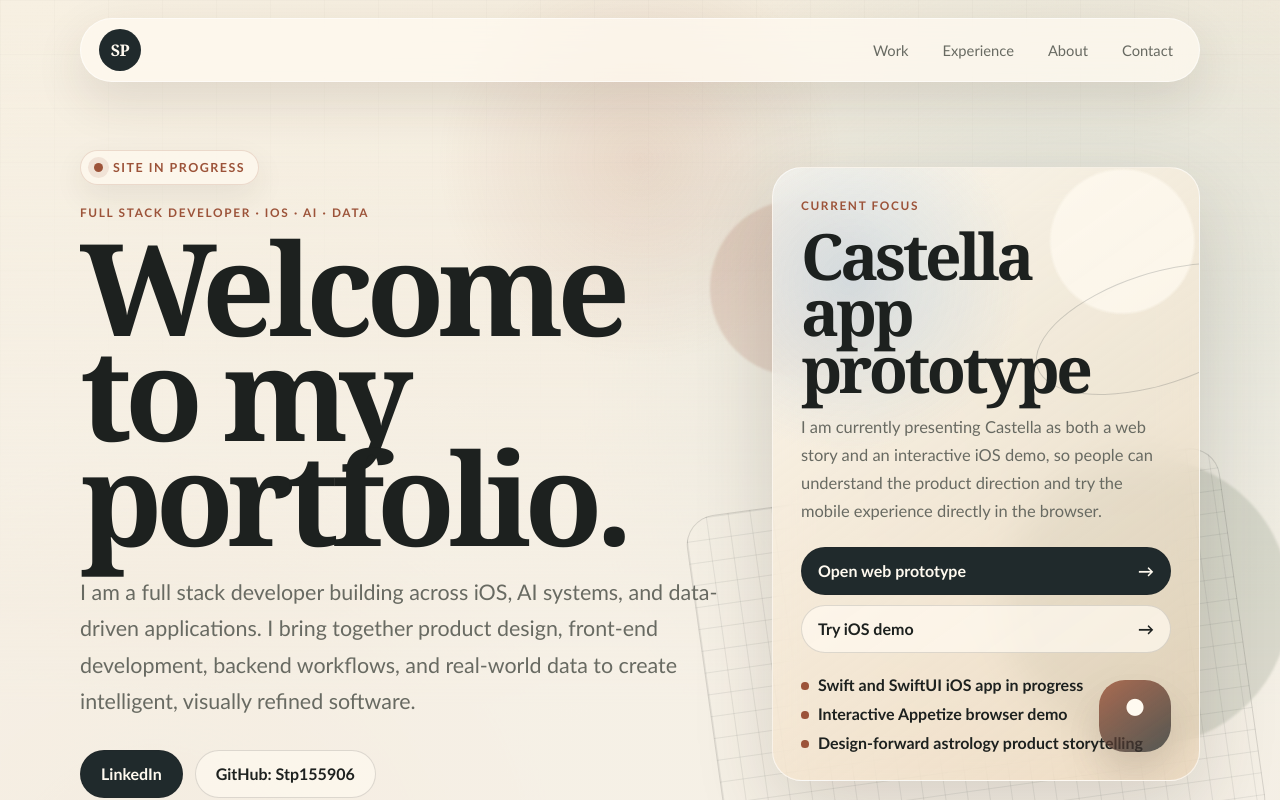
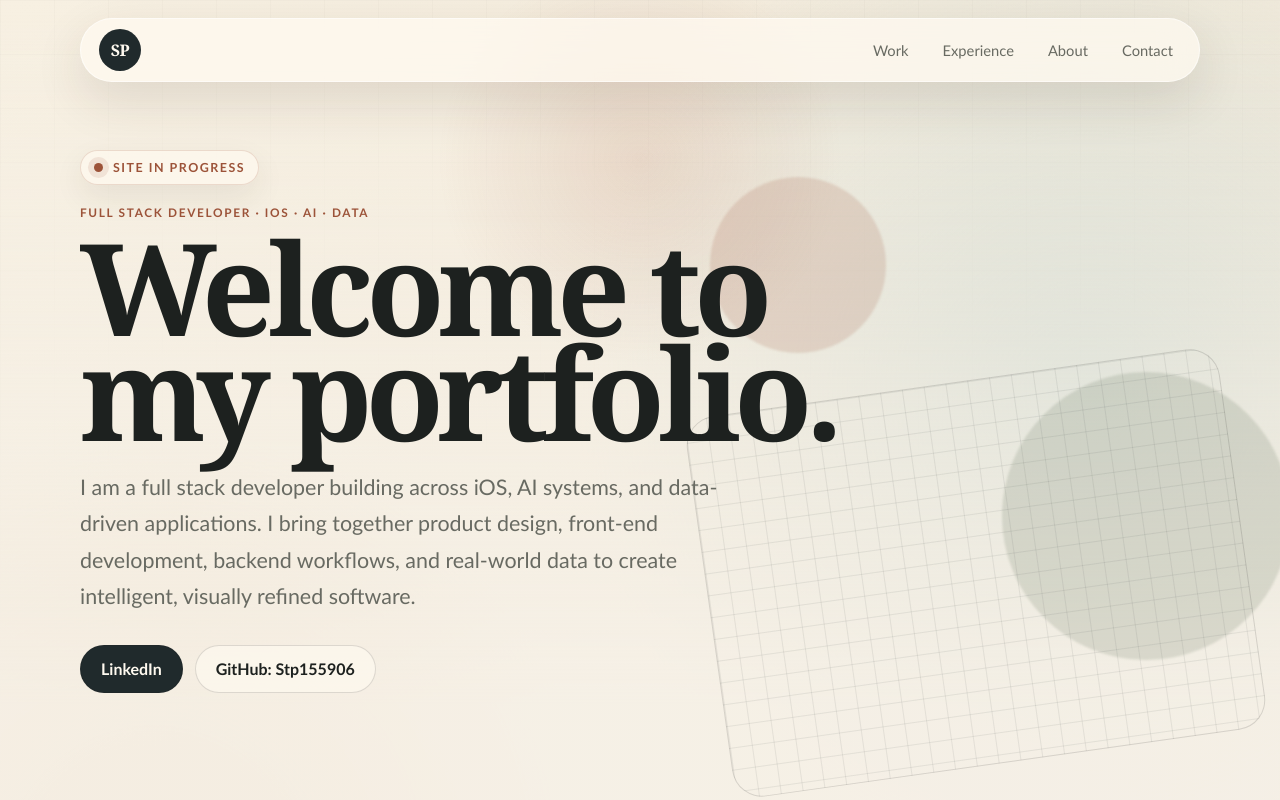
Before and after one commit to Stp155906/portfolio, a React (Vite) app: page / in a window 1280 px wide. Shown: the top 800 px of the page. Built offline with nearby package versions, Linux system fonts and the light colour scheme.

Commit message:
Remove current focus card

```diff
--- a/src/main.jsx
+++ b/src/main.jsx
@@ -137,7 +137,7 @@ function Header() {
 
 function Hero() {
   return (
-    <section className="hero section-grid" aria-labelledby="hero-title">
+    <section className="hero" aria-labelledby="hero-title">
       <div className="parallax-shape orb-one" aria-hidden="true" />
       <div className="parallax-shape orb-two" aria-hidden="true" />
       <div className="grid-plane" aria-hidden="true" />
@@ -159,24 +159,6 @@ function Hero() {
           <a className="button ghost" href={githubUrl}>GitHub: Stp155906</a>
         </div>
       </div>
-
-      <aside className="identity-card current-focus-card" data-reveal aria-label="Current portfolio focus">
-        <p className="card-kicker">Current focus</p>
-        <h2>Castella app prototype</h2>
-        <p>
-          I am currently presenting Castella as both a web story and an interactive iOS demo, so people can understand
-          the product direction and try the mobile experience directly in the browser.
-        </p>
-        <div className="focus-actions">
-          <a className="focus-link primary" href={castellaPrototypeUrl}>Open web prototype <span aria-hidden="true">→</span></a>
-          <a className="focus-link" href={castellaAppetizeUrl}>Try iOS demo <span aria-hidden="true">→</span></a>
-        </div>
-        <ul className="focus-list">
-          <li>Swift and SwiftUI iOS app in progress</li>
-          <li>Interactive Appetize browser demo</li>
-          <li>Design-forward astrology product storytelling</li>
-        </ul>
-      </aside>
     </section>
   );
 }
--- a/src/styles.css
+++ b/src/styles.css
@@ -348,90 +348,6 @@ p {
 
 .identity-card {
   padding: 20px;
-}
-
-.current-focus-card {
-  position: relative;
-  overflow: hidden;
-  padding: 28px;
-  background:
-    radial-gradient(circle at 82% 12%, rgba(255, 250, 240, 0.74) 0 4.4rem, transparent 4.6rem),
-    radial-gradient(circle at 18% 18%, rgba(159, 191, 222, 0.38), transparent 11rem),
-    linear-gradient(145deg, rgba(255, 250, 240, 0.78), rgba(232, 201, 161, 0.48));
-}
-
-.current-focus-card::before,
-.current-focus-card::after {
-  position: absolute;
-  content: "";
-  pointer-events: none;
-}
-
-.current-focus-card::before {
-  top: 105px;
-  right: -84px;
-  width: 250px;
-  height: 110px;
-  border: 1px solid rgba(32, 42, 44, 0.18);
-  border-radius: 50%;
-  transform: rotate(-18deg);
-}
-
-.current-focus-card::after {
-  right: 28px;
-  bottom: 28px;
-  width: 72px;
-  height: 72px;
-  border-radius: 26px;
-  background:
-    radial-gradient(circle at 50% 38%, var(--paper-soft) 0 8px, transparent 9px),
-    linear-gradient(145deg, rgba(156, 83, 57, 0.82), rgba(32, 42, 44, 0.74));
-  box-shadow: 0 22px 44px rgba(54, 45, 31, 0.16);
-}
-
-.current-focus-card h2 {
-  max-width: 8ch;
-  margin-bottom: 16px;
-  font-size: clamp(2.4rem, 5vw, 4.2rem);
-}
-
-.current-focus-card p {
-  position: relative;
-  z-index: 1;
-}
-
-.focus-actions {
-  position: relative;
-  z-index: 1;
-  display: grid;
-  gap: 10px;
-  margin: 22px 0;
-}
-
-.focus-link {
-  display: inline-flex;
-  align-items: center;
-  justify-content: space-between;
-  gap: 12px;
-  min-height: 48px;
-  padding: 0 16px;
-  border: 1px solid rgba(29, 33, 31, 0.14);
-  border-radius: 999px;
-  color: var(--ink);
-  background: rgba(255, 250, 240, 0.72);
-  font-weight: 900;
-  text-decoration: none;
-  transition: transform 180ms ease, box-shadow 180ms ease, background 180ms ease;
-}
-
-.focus-link.primary {
-  color: var(--paper-soft);
-  background: var(--night);
-}
-
-.focus-link:hover {
-  box-shadow: 0 14px 28px rgba(54, 45, 31, 0.14);
-  transform: translateY(-1px);
 }
 
 .drift-card {
```
